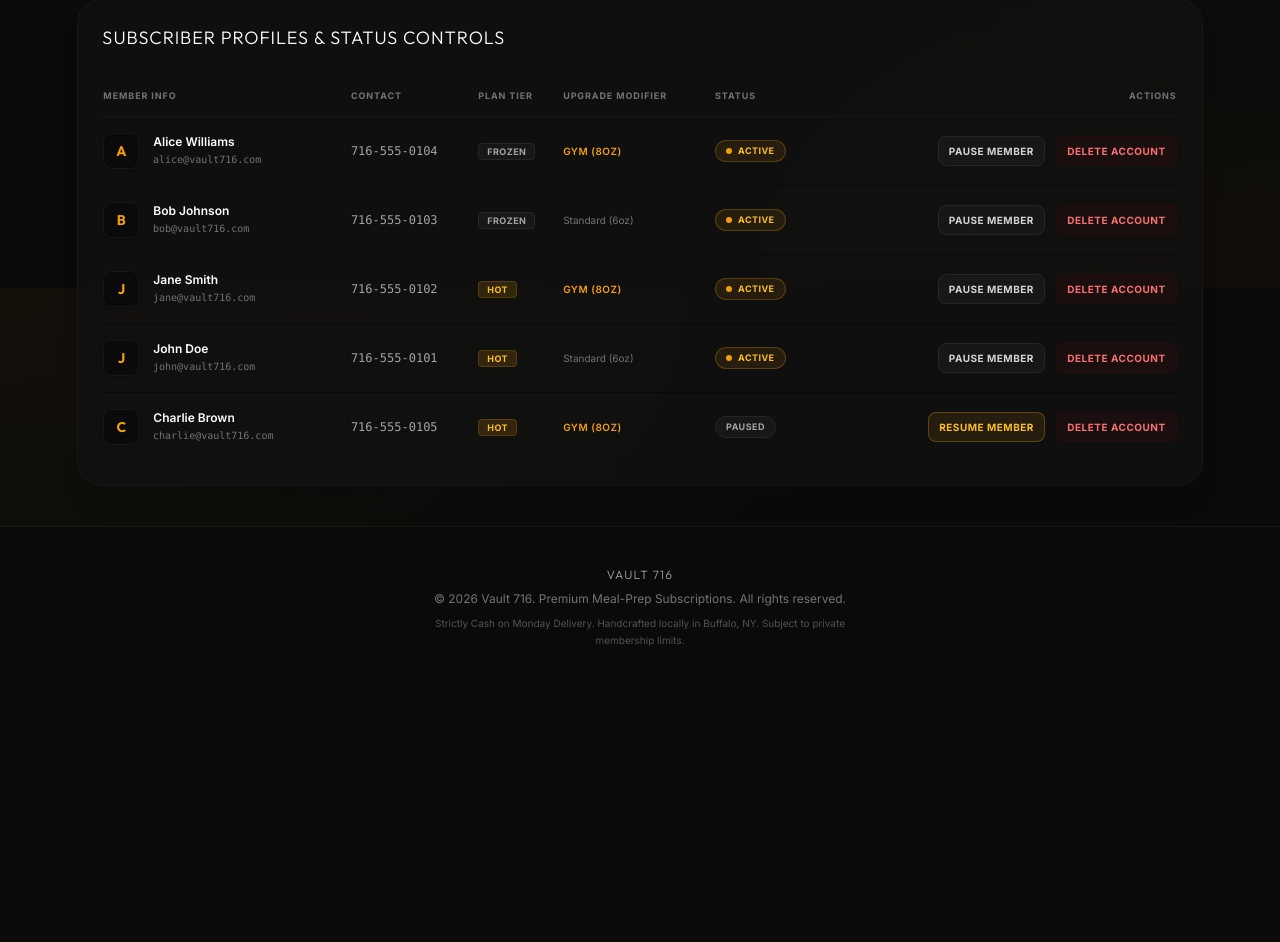
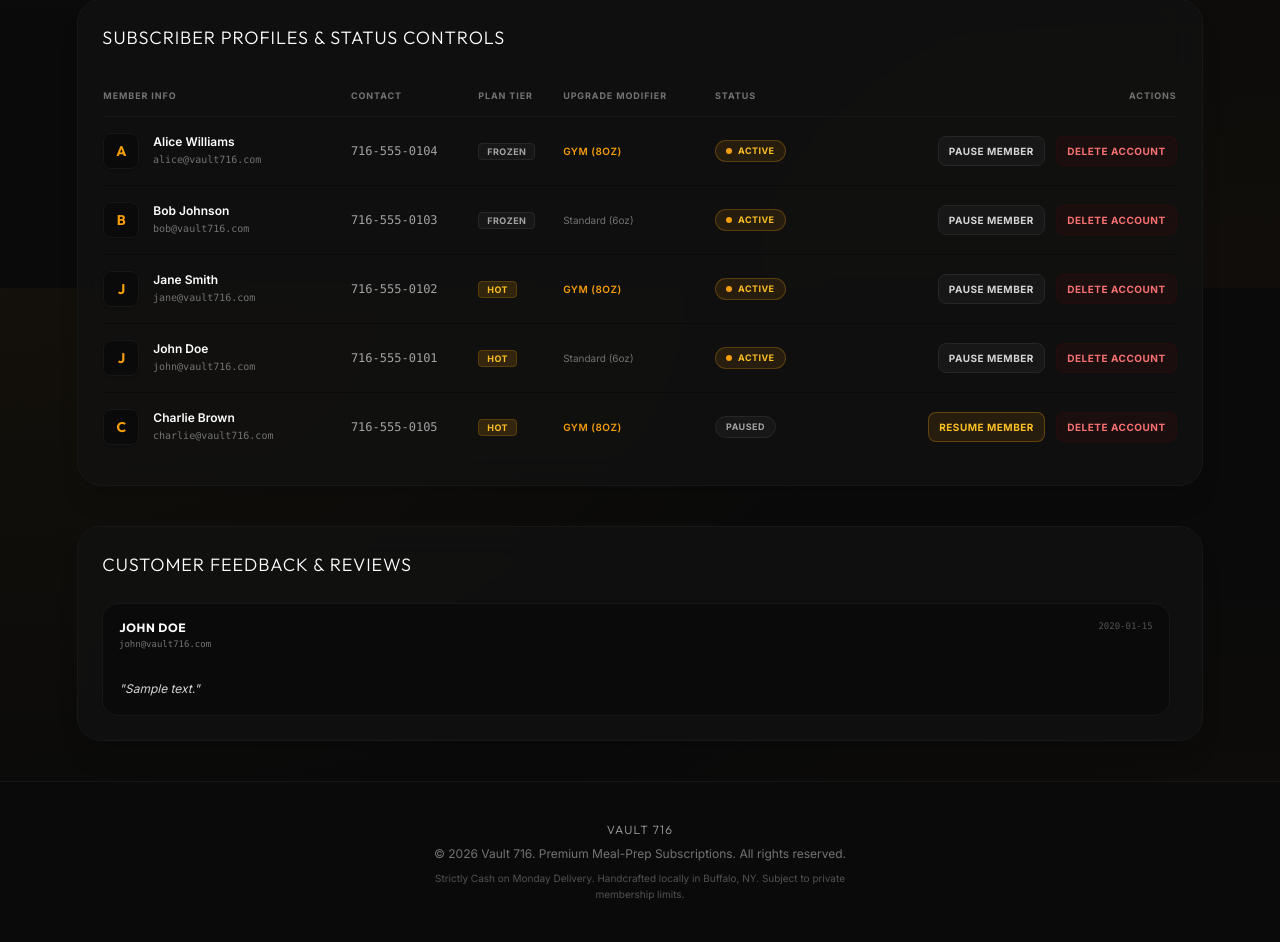
Before and after one commit to ananyasnh/vault716, a Flask app: page /admin-portal in a window 1280 px wide. Shown: the part 2112-3054 px from the top of the page. Before the commit the page ends 2758 px from the top, so only its background shows below. Run offline with Flask 3, Linux system fonts and the light colour scheme; data comes from the database, SQL or seed files in the repository; tables that the repository leaves empty hold one stand-in row (values such as "Sample post"); some libraries are stand-ins or nearby versions.

Commit message:
Implement membership profile overview, settled pickups count, and feedback review workflow

```diff
--- a/app.py
+++ b/app.py
@@ -49,9 +49,16 @@ def init_db():
                 phone_number TEXT NOT NULL,
                 plan_tier TEXT NOT NULL, -- 'Hot' or 'Frozen'
                 protein_upgrade INTEGER NOT NULL DEFAULT 0, -- 0 = Standard, 1 = Gym Upgrade
-                current_status TEXT NOT NULL DEFAULT 'Active' -- 'Active' or 'Paused'
+                current_status TEXT NOT NULL DEFAULT 'Active', -- 'Active' or 'Paused'
+                date_created TEXT DEFAULT CURRENT_TIMESTAMP
             )
         ''')
+        # Migrate users if date_created column is missing
+        try:
+            db.execute("ALTER TABLE users ADD COLUMN date_created TEXT DEFAULT CURRENT_TIMESTAMP")
+        except sqlite3.OperationalError:
+            pass
+
         # Create Orders table
         db.execute('''
             CREATE TABLE IF NOT EXISTS orders (
@@ -60,6 +67,17 @@ def init_db():
                 order_number INTEGER UNIQUE NOT NULL,
                 amount_due REAL NOT NULL,
                 payment_status TEXT NOT NULL DEFAULT 'Unpaid', -- 'Unpaid' or 'Paid'
+                date_created TEXT DEFAULT CURRENT_TIMESTAMP,
+                FOREIGN KEY (user_id) REFERENCES users (id)
+            )
+        ''')
+
+        # Create Reviews table
+        db.execute('''
+            CREATE TABLE IF NOT EXISTS reviews (
+                id INTEGER PRIMARY KEY AUTOINCREMENT,
+                user_id INTEGER NOT NULL,
+                review_text TEXT NOT NULL,
                 date_created TEXT DEFAULT CURRENT_TIMESTAMP,
                 FOREIGN KEY (user_id) REFERENCES users (id)
             )
@@ -396,6 +414,21 @@ def dashboard():
         session.clear()
         return redirect(url_for('login'))
 
+    # Count pickups (Paid orders)
+    pickups_row = query_db("SELECT COUNT(*) as count FROM orders WHERE user_id = ? AND payment_status = 'Paid'", (user['id'],), one=True)
+    pickup_count = pickups_row['count'] if pickups_row else 0
+
+    # Format membership start date
+    start_date = user.get('date_created') if 'date_created' in user.keys() else None
+    if start_date:
+        try:
+            dt = datetime.datetime.strptime(start_date.split('.')[0], '%Y-%m-%d %H:%M:%S')
+            formatted_start_date = dt.strftime('%B %d, %Y')
+        except Exception:
+            formatted_start_date = start_date
+    else:
+        formatted_start_date = "June 30, 2026"
+
     # Check if there is an active/unpaid order in the current week to show
     recent_order = query_db("""
         SELECT * FROM orders
@@ -423,7 +456,9 @@ def dashboard():
         week_number=week_number,
         weekly_cost=weekly_cost,
         hot_spots_full=hot_spots_full,
-        spots_remaining=spots_remaining
+        spots_remaining=spots_remaining,
+        pickup_count=pickup_count,
+        formatted_start_date=formatted_start_date
     )
 
 @app.route('/update-plan', methods=['POST'])
@@ -462,6 +497,30 @@ def update_plan():
     except Exception as e:
         db.rollback()
         flash("Failed to update plan. Please try again.", "error")
+
+    return redirect(url_for('dashboard'))
+
+@app.route('/submit-review', methods=['POST'])
+def submit_review():
+    if 'user_id' not in session:
+        return redirect(url_for('login'))
+
+    review_text = request.form.get('review_text', '').strip()
+    if not review_text:
+        flash("Review text cannot be empty.", "error")
+        return redirect(url_for('dashboard'))
+
+    db = get_db()
+    try:
+        db.execute('''
+            INSERT INTO reviews (user_id, review_text)
+            VALUES (?, ?)
+        ''', (session['user_id'], review_text))
+        db.commit()
+        flash("Thank you! Your feedback has been logged.", "success")
+    except Exception as e:
+        db.rollback()
+        flash("Failed to submit feedback.", "error")
 
     return redirect(url_for('dashboard'))
 
@@ -608,13 +667,22 @@ def admin_portal():
         'chicken_lbs': round(total_chicken_lbs, 2)
     }
 
+    # Retrieve all submitted reviews
+    reviews_list = query_db("""
+        SELECT r.id, r.review_text, r.date_created, u.name, u.email
+        FROM reviews r
+        JOIN users u ON r.user_id = u.id
+        ORDER BY r.id DESC
+    """)
+
     return render_template(
         'admin.html',
         active_hot_count=active_hot_count,
         hot_cap=HOT_MEAL_CAP,
         users=users_list,
         orders=orders_list,
-        kitchen_prep=kitchen_prep
+        kitchen_prep=kitchen_prep,
+        reviews=reviews_list
     )
 
 # AJAX API: Mark Paid
--- a/templates/admin.html
+++ b/templates/admin.html
@@ -282,6 +282,32 @@
         {% endif %}
     </div>
 
+    <!-- Submitted Customer Reviews & Feedback -->
+    <div class="glass-panel rounded-3xl p-6 shadow-xl border border-neutral-900">
+        <h2 class="text-lg font-light tracking-wider text-white mb-6 uppercase font-display">Customer Feedback & Reviews</h2>
+
+        {% if reviews %}
+        <div class="space-y-4 max-h-96 overflow-y-auto pr-2">
+            {% for review in reviews %}
+            <div class="p-4 rounded-2xl bg-neutral-950 border border-neutral-900 relative">
+                <div class="flex justify-between items-start mb-2">
+                    <div>
+                        <strong class="text-xs font-bold text-white font-display uppercase tracking-wider block">{{ review.name }}</strong>
+                        <span class="text-[9px] text-neutral-500 font-mono block mt-0.5">{{ review.email }}</span>
+                    </div>
+                    <span class="text-[9px] text-neutral-600 font-mono">{{ review.date_created }}</span>
+                </div>
+                <p class="text-xs text-neutral-300 leading-relaxed font-sans mt-2 whitespace-pre-line italic">
+                    "{{ review.review_text }}"
+                </p>
+            </div>
+            {% endfor %}
+        </div>
+        {% else %}
+        <p class="text-xs text-neutral-500 text-center py-6 uppercase tracking-wider">No customer feedback submitted yet.</p>
+        {% endif %}
+    </div>
+
 </div>
 
 <!-- Admin Portal AJAX Javascript Handler -->
```
Also changed, not shown: templates/dashboard.html (+57 -0 lines).
